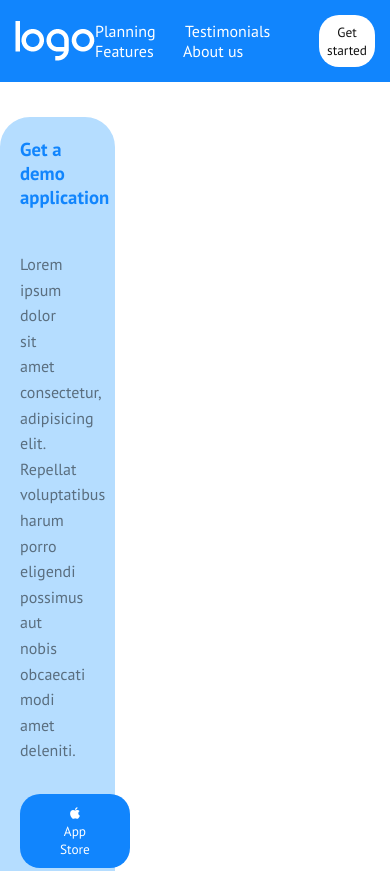
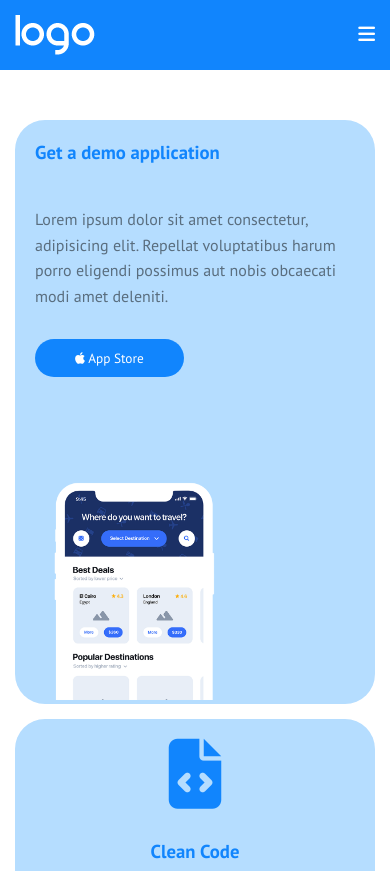
Before and after one commit to MatteoBarducci/htmlcss-responsive-layout, a plain HTML site: page index.html in a window 390 px wide. Shown: the top 871 px of the page. Drawn offline with Linux system fonts and the light colour scheme.

Commit message:
feat: intro completed

```diff
--- a/index.html
+++ b/index.html
@@ -22,13 +22,16 @@
                 <img src="img/logo.png" alt="logo">
             </div>
             <div class="header-right flex vertical-center">
+                <nav>
                     <ul>
                         <li><a href="#">Planning</a></li>
                         <li><a href="#">Testimonials</a></li>
                         <li><a href="#">Features</a></li>
                         <li><a href="#">About us</a></li>
+                        <button>Get started</button>
                     </ul>
-                <button>Get started</button>
+                </nav>
+                <i class="fa-solid fa-bars"></i>
             </div>
         </div>
     </header>
@@ -37,7 +40,6 @@
         <section class="intro">
             <div class="container-1140">
                 <div class="row">
-
                     <div class="col grow">
                         <div class="card ">
                             <h3 class="no-margin">Get a demo application</h3>
@@ -87,8 +89,13 @@
                             <p>Lorem ipsum dolor sit amet consectetur adipisicing elit. Aliquam blanditiis dolores fugit nesciunt, impedit mollitia explicabo facere libero.</p>
                         </div>
                     </div>
+                </div>
+            </div>
+        </section>
 
-                </div>
+        <section class="planning">
+            <div>
+
             </div>
         </section>
     </main>
--- a/style.css
+++ b/style.css
@@ -49,7 +49,6 @@ button{
 .row{
     display: flex;
     flex-wrap: wrap;
-    margin: -15px;
 }
 
 .col{
@@ -82,13 +81,22 @@ header{
     background-color: #1185FD;
     padding: 15px 0;
 }
+
+header button{
+    margin-right: 15px;
+}
+
+.fa-bars{
+    color: white;
+    font-size: larger;
+    display: none;
+}
 /*------------
 INTRO
 -------------*/
 .intro .col{
     width: calc(100% / 3);
-    padding: 0 15px 30px 0;
-
+    padding: 0 15px 15px 0;
 }
 
 .intro p{
@@ -139,14 +147,32 @@ INTRO
 }
 
 @media screen and (max-width: 992px){
+    .flex{
+        flex-wrap: wrap;
+    }
 
-    .intro .flex{
-        flex-direction: column;
-    }
-    .row{
-        flex-direction: column;
-    }
-    .col{
+    .intro .card-left,.card-right{
         width: 100%;
     }
 }
+
+
+@media screen and (max-width: 768px){
+
+    nav{
+        display: none;
+    }
+
+    .flex{
+        flex-wrap: wrap;
+    }
+
+    .intro .col,.card-left,.card-right{
+        width: 100%;
+        padding-right: 0;
+    }
+
+    .fa-bars{
+        display: block;
+    }
+}
```
Lines whose indentation alone changed are shown as unchanged.
